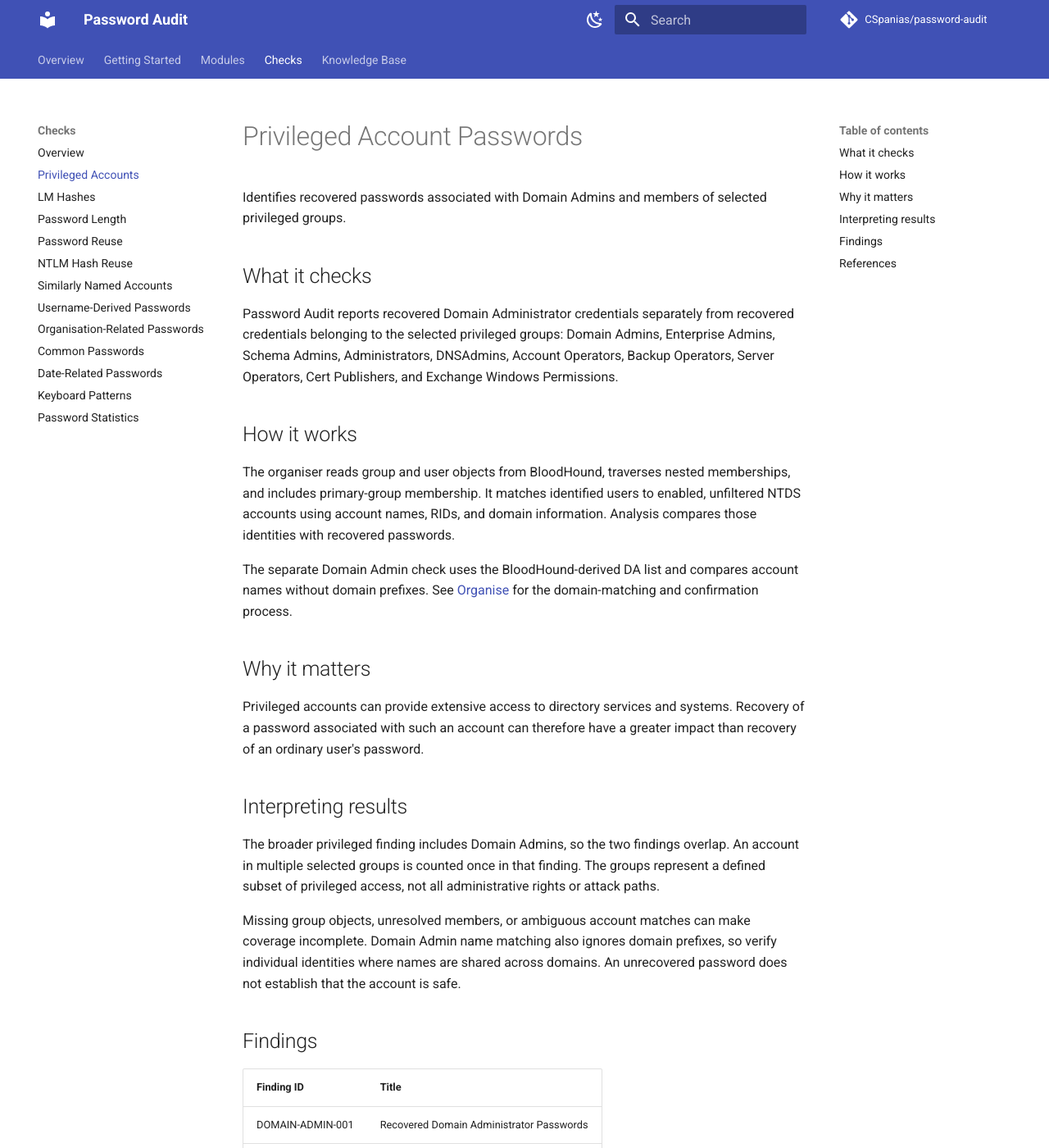
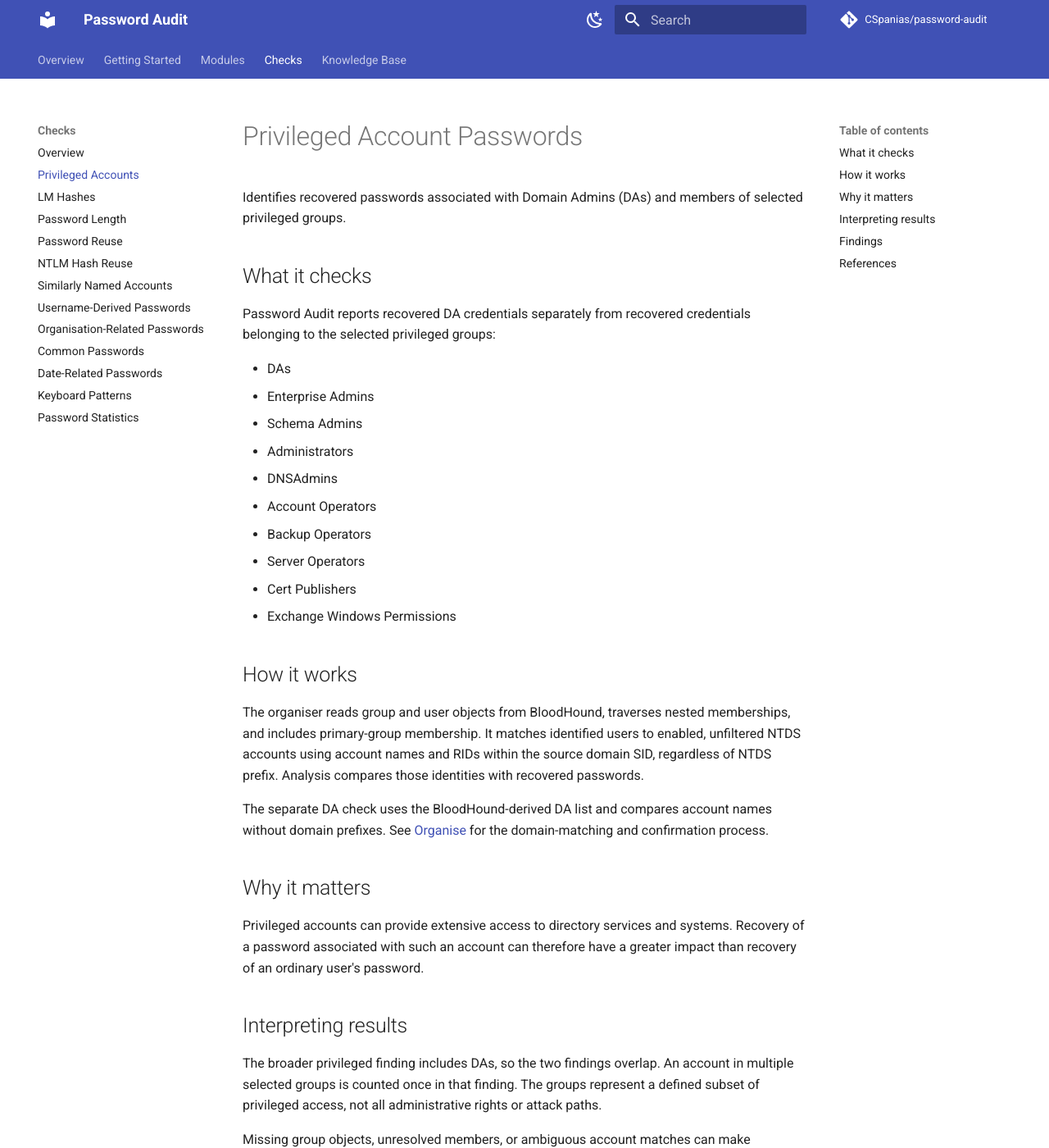
Before and after one commit to CSpanias/password-audit, an MkDocs documentation site: the page built from docs/checks/privileged-accounts.md, in a window 1280 px wide and 1400 px high. Shown: the whole window at 82% size. Built offline with MkDocs 1.6.1 and Material for MkDocs 9.7.7, drawn with Linux system fonts in a browser that asks for light colours; comment, search, counter and statistics services are not loaded; some of the changed text lies outside the part shown.

Commit message:
Unified privileged matching within the source domain.
Co-authored-by: Copilot <223556219+Copilot@users.noreply.github.com>

```diff
--- a/docs/checks/privileged-accounts.md
+++ b/docs/checks/privileged-accounts.md
@@ -1,26 +1,35 @@
 # Privileged Account Passwords
 
-Identifies recovered passwords associated with Domain Admins and members of
-selected privileged groups.
+Identifies recovered passwords associated with Domain Admins (DAs) and members
+of selected privileged groups.
 
 ## What it checks
 
-Password Audit reports recovered Domain Administrator credentials separately
-from recovered credentials belonging to the selected privileged groups:
-Domain Admins, Enterprise Admins, Schema Admins, Administrators, DNSAdmins,
-Account Operators, Backup Operators, Server Operators, Cert Publishers, and
-Exchange Windows Permissions.
+Password Audit reports recovered DA credentials separately from recovered
+credentials belonging to the selected privileged groups:
+
+- DAs
+- Enterprise Admins
+- Schema Admins
+- Administrators
+- DNSAdmins
+- Account Operators
+- Backup Operators
+- Server Operators
+- Cert Publishers
+- Exchange Windows Permissions
 
 ## How it works
 
 The organiser reads group and user objects from BloodHound, traverses nested
 memberships, and includes primary-group membership. It matches identified users
-to enabled, unfiltered NTDS accounts using account names, RIDs, and domain
-information. Analysis compares those identities with recovered passwords.
+to enabled, unfiltered NTDS accounts using account names and RIDs within the
+source domain SID, regardless of NTDS prefix. Analysis compares those
+identities with recovered passwords.
 
-The separate Domain Admin check uses the BloodHound-derived DA list and
-compares account names without domain prefixes. See
-[Organise](../organise.md) for the domain-matching and confirmation process.
+The separate DA check uses the BloodHound-derived DA list and compares account
+names without domain prefixes. See [Organise](../organise.md) for the
+domain-matching and confirmation process.
 
 ## Why it matters
 
@@ -30,15 +39,15 @@ have a greater impact than recovery of an ordinary user's password.
 
 ## Interpreting results
 
-The broader privileged finding includes Domain Admins, so the two findings
-overlap. An account in multiple selected groups is counted once in that
-finding. The groups represent a defined subset of privileged access, not all
-administrative rights or attack paths.
+The broader privileged finding includes DAs, so the two findings overlap. An
+account in multiple selected groups is counted once in that finding. The groups
+represent a defined subset of privileged access, not all administrative rights
+or attack paths.
 
 Missing group objects, unresolved members, or ambiguous account matches can
-make coverage incomplete. Domain Admin name matching also ignores domain
-prefixes, so verify individual identities where names are shared across
-domains. An unrecovered password does not establish that the account is safe.
+make coverage incomplete. DA name matching also ignores domain prefixes, so
+verify individual identities where names are shared across domains. An
+unrecovered password does not establish that the account is safe.
 
 ## Findings
 
--- a/docs/organise.md
+++ b/docs/organise.md
@@ -48,21 +48,21 @@ The output includes password hashes and may include recovered plaintext
 passwords. Store it securely and restrict access to the assessment team.
 
 Privileged membership includes nested groups and primary-group membership.
-Accounts are matched to NTDS using the account name and RID, with domain
-checks when a domain prefix is present. Ambiguous identities are omitted and
-reported as incomplete coverage. The prefix must match the BloodHound DNS
-domain or the suffix of that account's exported `userprincipalname`. Not all
-collectors export the UPN. If those checks cannot resolve candidate accounts
-in the selected privileged groups and the BloodHound data identifies a single
-domain, an interactive run asks whether
-the NTDS dump belongs to that domain. Confirm only when you know this is true:
-matching then uses the account name and RID within the confirmed domain SID.
-The confirmation is recorded in `privileged-users.json` and the audit report.
-Declining, non-interactive runs, ambiguous identities, and multi-domain or
-unclear exports retain incomplete coverage where matches cannot be verified.
-Account-matching warnings concern candidates for selected privileged group
-members, not unrelated NTDS accounts. Missing group members and membership
-data are also reported as incomplete.
+Password Audit assumes the NTDS dump comes from one domain. When BloodHound
+identifies one source domain, its SID is used automatically to match account
+names and RIDs; different NTDS prefixes do not prevent a match. BloodHound
+objects from other domains are not treated as NTDS accounts from the source
+domain.
+
+If the export contains multiple domains, an interactive run asks which one
+the NTDS dump belongs to. Confirm only the domain you know is the source.
+Without a confirmed source, including in non-interactive runs, privileged
+account matches are omitted and coverage is incomplete. Missing or inconsistent
+domain data likewise prevents source-domain matching.
+
+The selected source is recorded in `privileged-users.json`; a user-confirmed
+source is also noted in the report. Ambiguous account matches, missing group
+members, and missing membership data are reported as incomplete.
 The JSON file contains account names and group memberships, but no passwords.
 
 The generated `company-words.txt` is a basic seed and is regenerated when
```
Also changed, not shown: docs/audit.md (+7 -5 lines), 8 other files.
